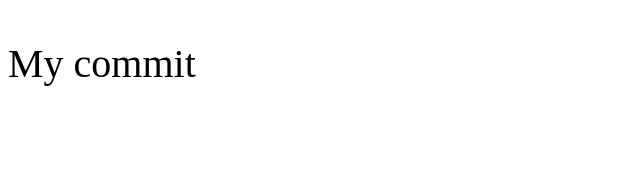
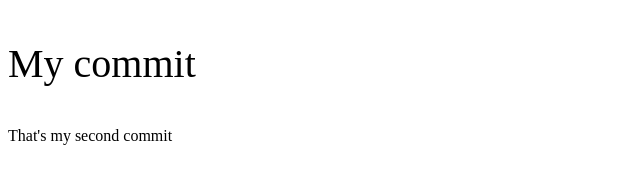
Before and after one commit to MaksusGitHub/first-project, a plain HTML site: page index.html in a window 1280 px wide. Shown: the whole page, without its empty margins (0-640 px from the left). Drawn offline with Linux system fonts and the light colour scheme.

Commit message:
That's my second commit

```diff
--- a/index.html
+++ b/index.html
@@ -6,5 +6,6 @@
   </head>
   <body>
     <p class="big-name">My commit</p>
+    <p>That's my second commit</p>
   </body>
 </html>
```
